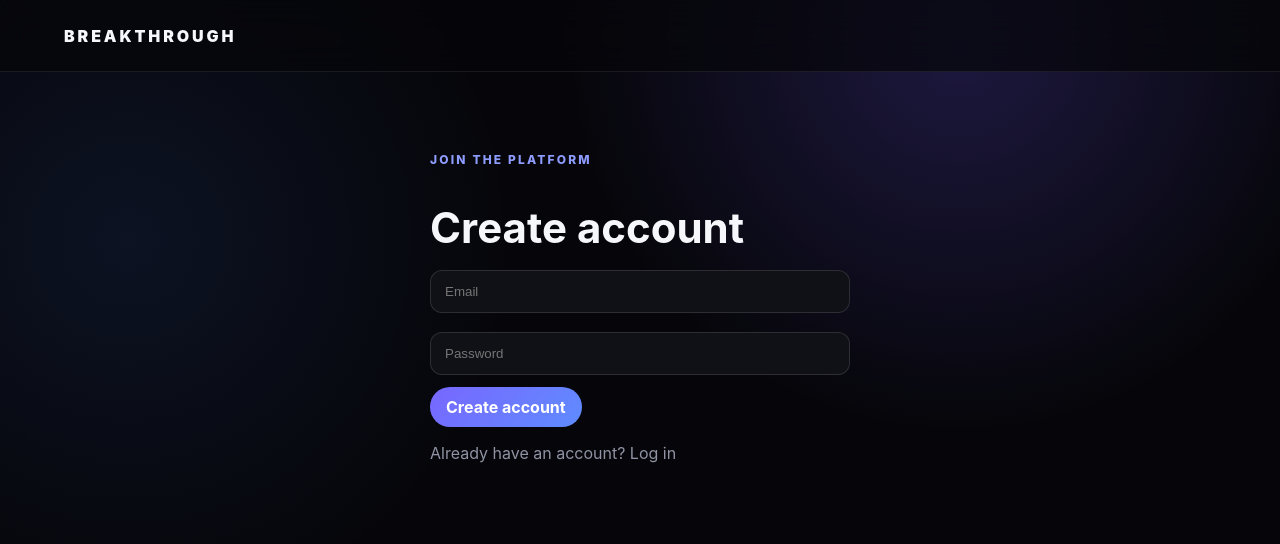
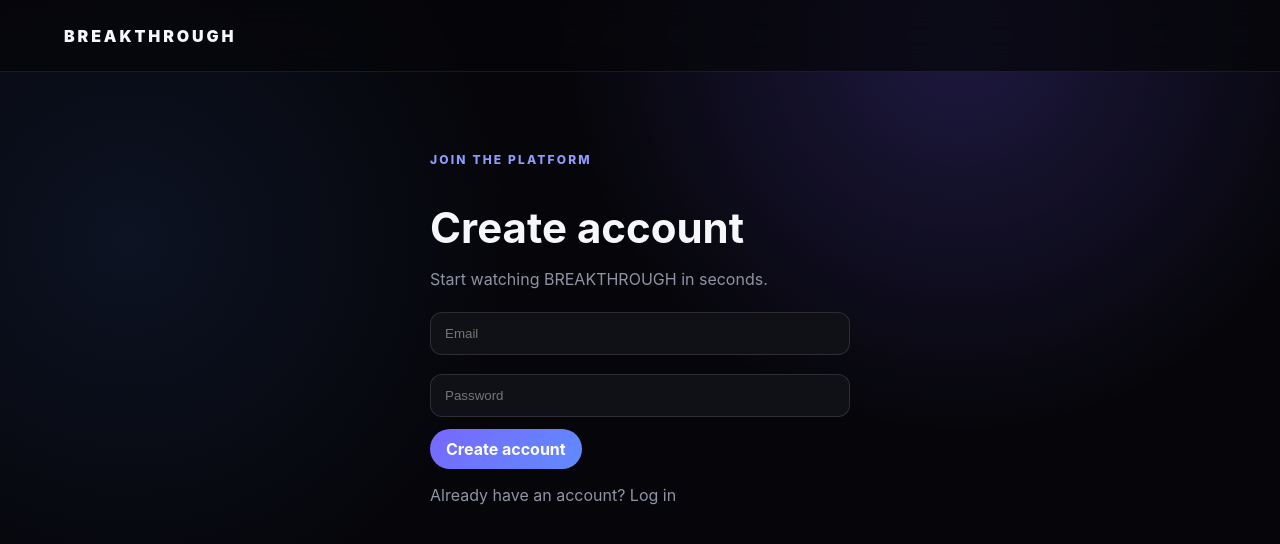
Before and after one commit to twofaycee/Breakthrough.Ai, a Next.js app: page /signup in a window 1280 px wide. Shown: the top 544 px of the page. Built offline with nearby package versions, Linux system fonts and the light colour scheme.

Commit message:
Improve signup UX for auth rate limits

```diff
--- a/app/signup/page.tsx
+++ b/app/signup/page.tsx
@@ -1 +1,52 @@
-'use client';import {useState} from 'react';export default function Signup(){const [email,setEmail]=useState('');const [password,setPassword]=useState('');const [msg,setMsg]=useState('');async function submit(e:React.FormEvent){e.preventDefault();const r=await fetch('/api/auth/signup',{method:'POST',headers:{'content-type':'application/json'},body:JSON.stringify({email,password})});const d=await r.json();setMsg(d.error||'Account created. Check your email if confirmation is enabled.');}return <main className="shell"><nav className="nav"><a className="brand" href="/">BREAKTHROUGH</a></nav><section className="formPage"><div className="eyebrow">Join the platform</div><h1>Create account</h1><form onSubmit={submit}><input className="input" placeholder="Email" type="email" value={email} onChange={e=>setEmail(e.target.value)} required/><input className="input" placeholder="Password" type="password" minLength={6} value={password} onChange={e=>setPassword(e.target.value)} required/><button className="btn primary" type="submit">Create account</button></form>{msg&&<div className="notice">{msg}</div>}<p className="muted">Already have an account? <a href="/login">Log in</a></p></section></main>}
+'use client'
+
+import { useState } from 'react'
+import Link from 'next/link'
+
+export default function Signup() {
+  const [email, setEmail] = useState('')
+  const [password, setPassword] = useState('')
+  const [msg, setMsg] = useState('')
+  const [loading, setLoading] = useState(false)
+  const [success, setSuccess] = useState(false)
+
+  async function submit(e: React.FormEvent) {
+    e.preventDefault()
+    if (loading) return
+    setLoading(true)
+    setMsg('')
+    setSuccess(false)
+    try {
+      const r = await fetch('/api/auth/signup', {
+        method: 'POST',
+        headers: { 'content-type': 'application/json' },
+        body: JSON.stringify({ email: email.trim(), password }),
+      })
+      const d = await r.json().catch(() => ({}))
+      if (!r.ok) throw new Error(d.error || 'Unable to create your account.')
+      setSuccess(true)
+      setMsg(d.message || 'Account created. Check your email to finish signing in.')
+    } catch (e) {
+      setMsg(e instanceof Error ? e.message : 'Unable to create your account.')
+    } finally {
+      setLoading(false)
+    }
+  }
+
+  return <main className="shell">
+    <nav className="nav"><a className="brand" href="/">BREAKTHROUGH</a></nav>
+    <section className="formPage">
+      <div className="eyebrow">Join the platform</div>
+      <h1>Create account</h1>
+      <p className="muted">Start watching BREAKTHROUGH in seconds.</p>
+      <form onSubmit={submit}>
+        <input className="input" placeholder="Email" type="email" value={email} onChange={e => setEmail(e.target.value)} required autoComplete="email" />
+        <input className="input" placeholder="Password" type="password" minLength={6} value={password} onChange={e => setPassword(e.target.value)} required autoComplete="new-password" />
+        <button className="btn primary" type="submit" disabled={loading}>{loading ? 'Creating account…' : 'Create account'}</button>
+      </form>
+      {msg && <div className="notice" style={success ? undefined : { color: '#ffb4b4' }}>{msg}</div>}
+      {success && <p className="muted">Once confirmed, <Link href="/login">log in here</Link> and start watching.</p>}
+      <p className="muted">Already have an account? <a href="/login">Log in</a></p>
+    </section>
+  </main>
+}
```
